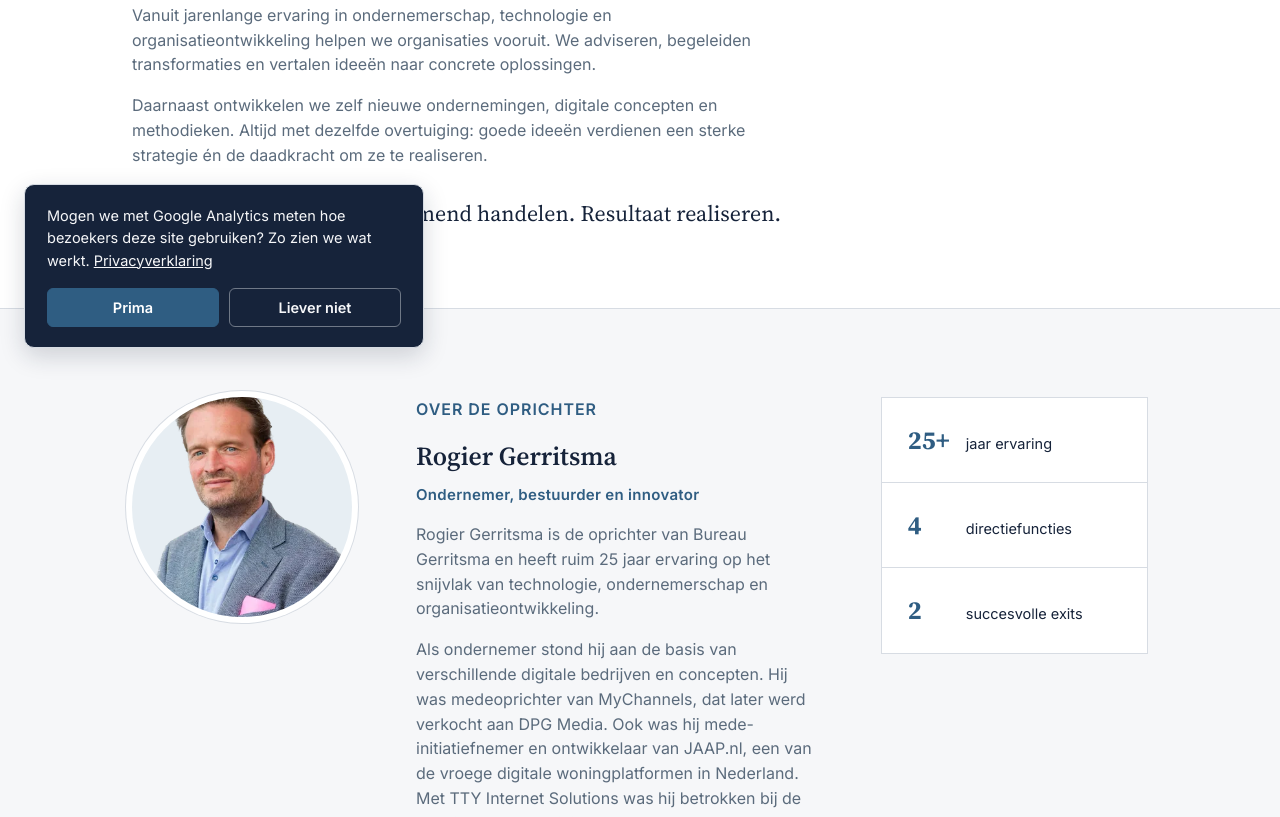
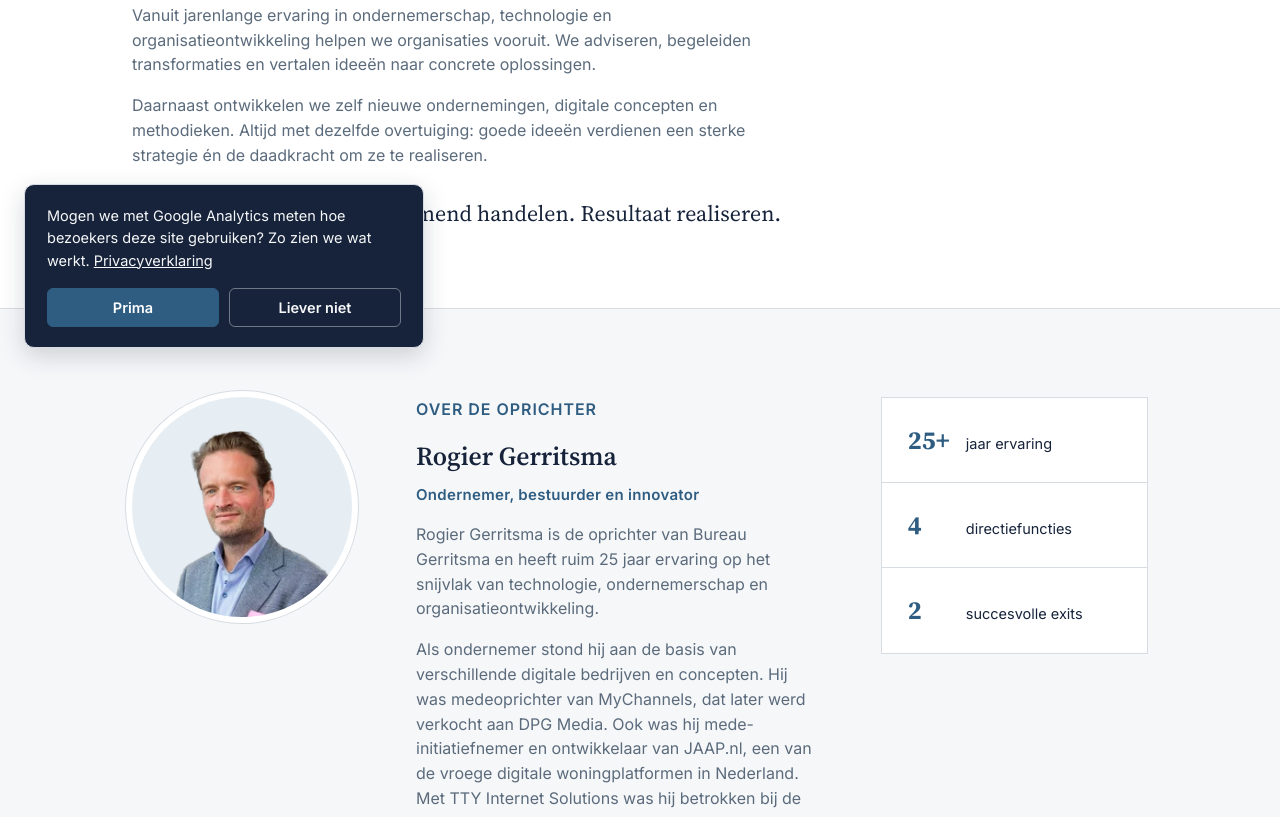
Before and after one commit to rogiergerritsma/bureaugerritsma, a plain HTML site: page over.html in a window 1280 px wide. Shown: the part 428-1245 px from the top of the page. Drawn offline with Linux system fonts and the light colour scheme.

Commit message:
Centre founder photo in round frame on About page
Use a dedicated square crop (face centred, shoulders visible) instead of
cropping the portrait photo in CSS. Bump stylesheet version.

Co-Authored-By: Claude Opus 5.5 <noreply@anthropic.com>
Claude-Session: https://claude.ai/code/session_01NoaS1UwRXGKFcUv4drzZnw

```diff
--- a/assets/style.css
+++ b/assets/style.css
@@ -542,5 +542,5 @@ footer { background: var(--paper); border-top: 1px solid var(--line); padding: 5
 .vragen details p { margin: 0 0 16px; font-size: 15px; }
 .straat-sectie .bron a { color: var(--steel); }
 
-.over-foto img { background: var(--steel-tint); border-radius: 50%; aspect-ratio: 1 / 1; object-fit: cover; object-position: 50% 12%; max-width: 220px; box-shadow: 0 0 0 6px var(--white), 0 0 0 7px var(--line); }
+.over-foto img { background: var(--steel-tint); border-radius: 50%; aspect-ratio: 1 / 1; object-fit: cover; object-position: center; max-width: 220px; box-shadow: 0 0 0 6px var(--white), 0 0 0 7px var(--line); }
 @media (max-width: 780px) { .over-foto img { max-width: 160px; } }
--- a/over.html
+++ b/over.html
@@ -14,7 +14,7 @@
 <link rel="icon" href="favicon.ico" sizes="32x32">
 <link rel="icon" href="assets/favicon.svg" type="image/svg+xml">
 <link rel="apple-touch-icon" href="assets/apple-touch-icon.png">
-<link rel="stylesheet" href="assets/style.css?v=20261120e">
+<link rel="stylesheet" href="assets/style.css?v=20261120f">
 <link rel="canonical" href="https://bureaugerritsma.nl/over.html">
 <meta property="og:title" content="Over ons — Bureau Gerritsma">
 <meta property="og:description" content="Bureau Gerritsma is een onafhankelijk advies- en innovatiebureau, gespecialiseerd in vastgoed, technologie en governance. Opgericht door Rogier Gerritsma.">
@@ -60,7 +60,7 @@
 <section class="over" id="rogier">
   <div class="wrap over-grid over-grid-foto">
     <div class="over-foto">
-      <img src="assets/rogier-foto-480.webp" srcset="assets/rogier-foto-340.webp 340w, assets/rogier-foto-480.webp 480w, assets/rogier-foto-700.webp 700w" sizes="(max-width: 780px) 200px, 260px" width="480" height="770" alt="Rogier Gerritsma, oprichter van Bureau Gerritsma" loading="lazy">
+      <img src="assets/rogier-rond-480.webp" srcset="assets/rogier-rond-240.webp 240w, assets/rogier-rond-480.webp 480w" sizes="(max-width: 780px) 160px, 220px" width="480" height="480" alt="Rogier Gerritsma, oprichter van Bureau Gerritsma" loading="lazy">
     </div>
     <div>
       <p class="eyebrow">Over de oprichter</p>
```
Also changed, not shown: contact.html (+1 -1 lines), governance.html (+1 -1 lines), index.html (+1 -1 lines), privacybeleid.html (+1 -1 lines), technologie-ai.html (+1 -1 lines), vastgoed.html (+1 -1 lines), ventures.html (+1 -1 lines), assets/rogier-rond-240.webp (added), assets/rogier-rond-480.webp (added).
